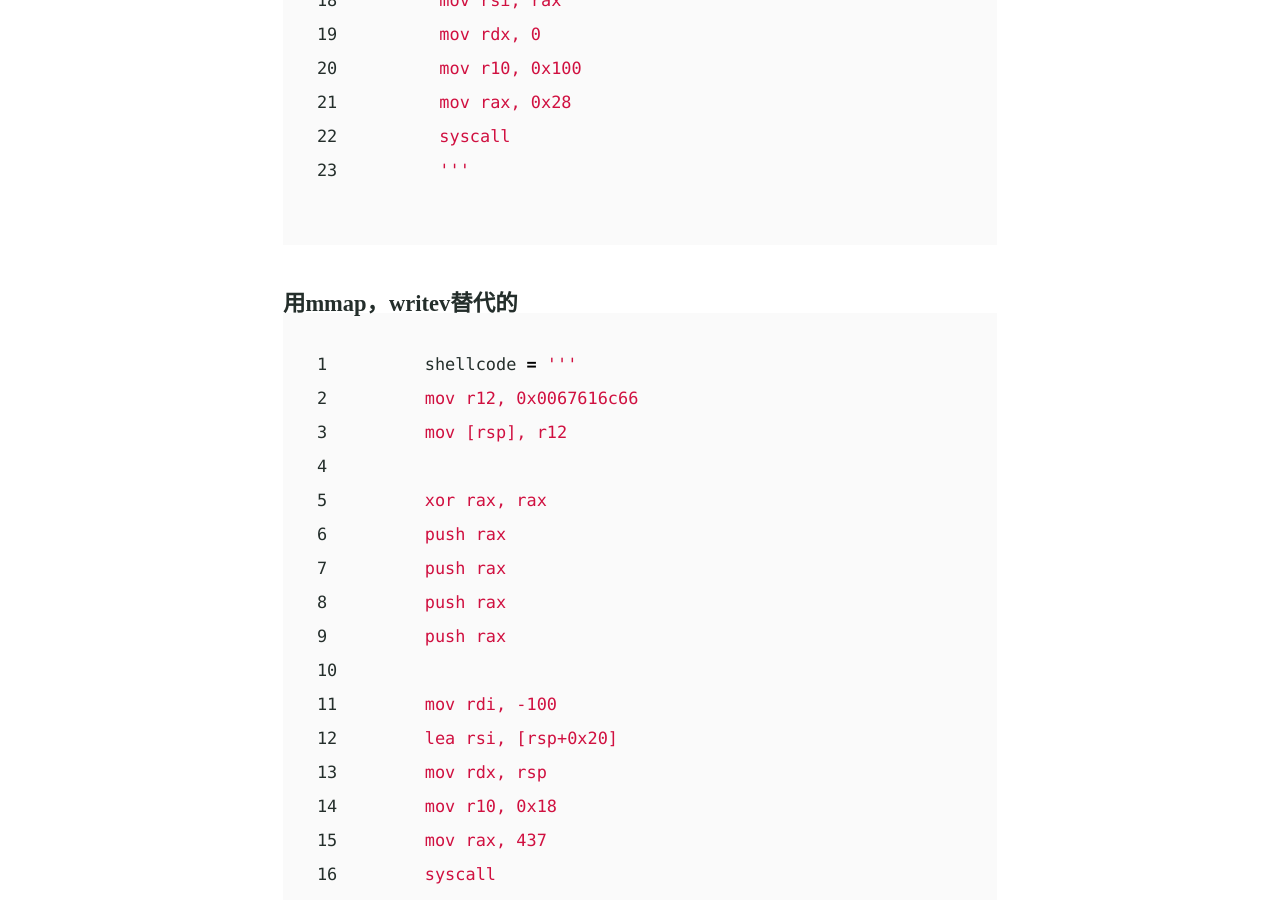
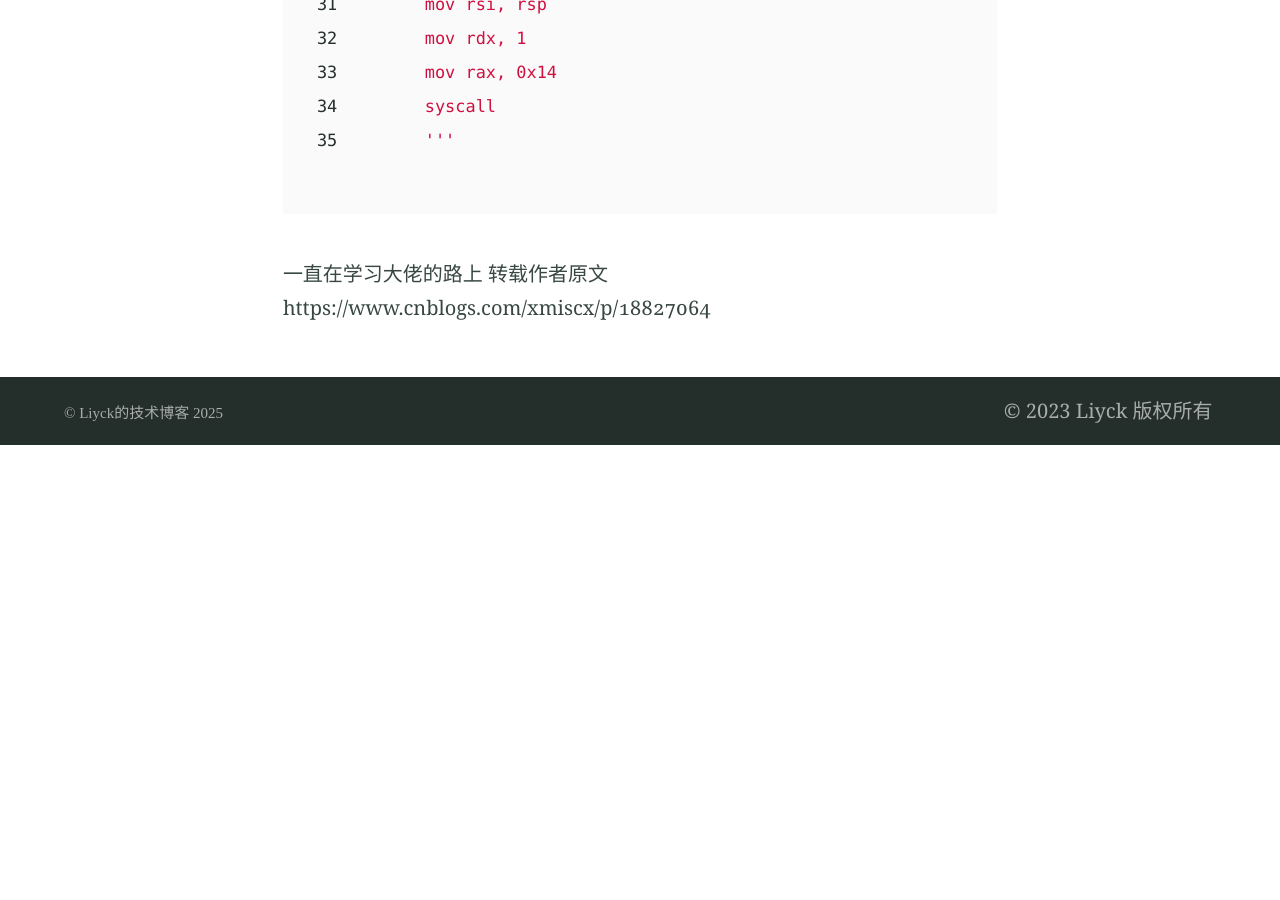
Before and after one commit to Liyck/Liyck.github.io, a Jekyll site: the page built from _posts/2025-08-01-my-second-post.md, in a window 1280 px wide and 900 px high, scrolled down 31236 px. Built offline with Jekyll 4.4.1, drawn with Linux system fonts in a browser that asks for light colours; after the commit the page ends 31681 px from its top, so only the background shows below that; some of the changed lines change nothing that is shown.

Commit message:
Update 2025-08-01-my-second-post.md

````diff
--- a/_posts/2025-08-01-my-second-post.md
+++ b/_posts/2025-08-01-my-second-post.md
@@ -60,7 +60,7 @@ image: "https://picsum.photos/2560/600?image=733"
 > sh.interactive()
 > ```
 
-> ![image](F:\wp\Myblog\2025-08-01-my-second-post.assets\3458477-20250416202250958-426312344.png)
+> ![image](\2025-08-01-my-second-post.assets\3458477-20250416202250958-426312344.png)
 
 > ```python
 > # python3脚本
@@ -460,7 +460,7 @@ shellcode += """
 
 接下来看shellcode怎么写。
 
-![image](F:\wp\Myblog\2025-08-01-my-second-post.assets\3458477-20250416202329599-36135792.png)
+![image](\2025-08-01-my-second-post.assets\3458477-20250416202329599-36135792.png)
 
 现在假设flag已经读到了栈上，但是没有办法读（没有系统调用 & close(1)）。
 
@@ -492,7 +492,7 @@ shellcode += """
 >
 > shellcode为读取文件的code。
 
-![image](F:\wp\Myblog\2025-08-01-my-second-post.assets\3458477-20250416202339098-646922745.png)
+![image](\2025-08-01-my-second-post.assets\3458477-20250416202339098-646922745.png)
 
 > 很慢，但可行。
 
@@ -731,13 +731,13 @@ shellcode = b'AW\xb9\x1e\x00\x00\x00AVAUE1\xedATD\x89\xe8USH\x83\xechH\x8d|$\xf0
 
 #### 御网杯半决赛线下
 
-![image-20250717222541764](F:\wp\Myblog\2025-08-01-my-second-post.assets\image-20250717222541764.png)
+![image-20250717222541764](\2025-08-01-my-second-post.assets\image-20250717222541764.png)
 
 虽然保护全开，但是mmap把写入地方的权限改成可读可写可执行了，问题就是沙盒把orw和execve全禁了
 
 
 
-![image-20250717222830814](F:\wp\Myblog\2025-08-01-my-second-post.assets\image-20250717222830814.png)
+![image-20250717222830814](\2025-08-01-my-second-post.assets\image-20250717222830814.png)
 
 
 
@@ -913,3 +913,6 @@ mov rax, 0x14
 syscall
 '''
 ```
+
+一直在学习大佬的路上
+转载作者原文 https://www.cnblogs.com/xmiscx/p/18827064
````
